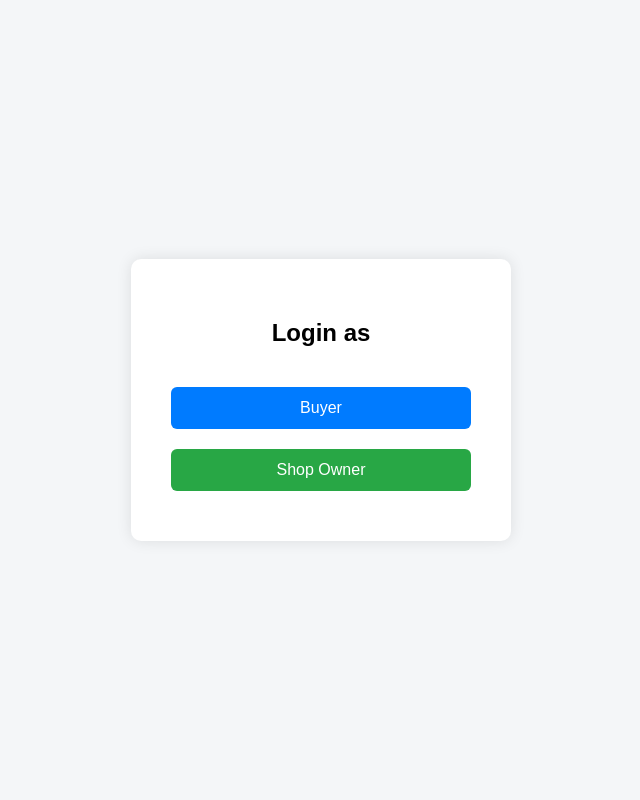
After one commit to AdithyaSanthoshPeddi/Shop-Bridge, a Flask app: page /login in a window 1280 px wide. The commit adds this page. Shown: the whole page, without its empty margins (319-959 px from the left). Run offline with Flask 3, Linux system fonts and the light colour scheme.

Commit message:
Add/Update ShopBridge files

```diff
--- a/app.py
+++ b/app.py
@@ -1,20 +1,78 @@
-from flask import Flask, render_template, request, redirect
+from flask import Flask, render_template, request, redirect, url_for, session
 
 app = Flask(__name__)
+app.secret_key = "shopbridge_secret_key"
 
-products = []
+# Store shops and products
+shops = {}
 
+# ---------------- LOGIN ----------------
+@app.route("/login", methods=["GET", "POST"])
+def login():
+    if request.method == "POST":
+        role = request.form["role"]
+        session["role"] = role
+        return redirect("/")
+    return render_template("login.html")
+
+@app.route("/logout")
+def logout():
+    session.clear()
+    return redirect("/login")
+
+# ---------------- HOME ----------------
 @app.route("/")
 def home():
-    return render_template("index.html", products=products)
+    if "role" not in session:
+        return redirect("/login")
 
-@app.route("/add", methods=["GET", "POST"])
-def add_product():
+    # Buyer sees all shops
+    if session["role"] == "buyer":
+        return render_template("shops.html", shops=shops, role="buyer")
+
+    # Owner sees his shop only
+    if session["role"] == "owner":
+        if "shop_name" in session:
+            return redirect(url_for("view_shop", shop_name=session["shop_name"]))
+        return redirect("/add_shop")
+
+# ---------------- ADD SHOP (OWNER ONLY) ----------------
+@app.route("/add_shop", methods=["GET", "POST"])
+def add_shop():
+    if session.get("role") != "owner":
+        return "Access Denied"
+
+    if request.method == "POST":
+        shop_name = request.form["shop_name"]
+        shops[shop_name] = []
+        session["shop_name"] = shop_name
+        return redirect(url_for("view_shop", shop_name=shop_name))
+
+    return render_template("add_shop.html")
+
+# ---------------- VIEW PRODUCTS ----------------
+@app.route("/shop/<shop_name>")
+def view_shop(shop_name):
+    products = shops.get(shop_name, [])
+    return render_template(
+        "products.html",
+        shop_name=shop_name,
+        products=products,
+        role=session["role"]
+    )
+
+# ---------------- ADD PRODUCT (OWNER ONLY) ----------------
+@app.route("/add/<shop_name>", methods=["GET", "POST"])
+def add_product(shop_name):
+    if session.get("role") != "owner":
+        return "Access Denied"
+
     if request.method == "POST":
         name = request.form["name"]
         price = request.form["price"]
-        products.append({"name": name, "price": price})
-        return redirect("/")
-    return render_template("add_product.html")
+        shops[shop_name].append({"name": name, "price": price})
+        return redirect(url_for("view_shop", shop_name=shop_name))
+
+    return render_template("add_product.html", shop_name=shop_name)
 
 app.run(debug=True)
--- /dev/null
+++ b/templates/login.html
@@ -0,0 +1,71 @@
+<!DOCTYPE html>
+<html>
+<head>
+    <title>Login - ShopBridge</title>
+    <style>
+        body {
+            margin: 0;
+            height: 100vh;
+            display: flex;
+            justify-content: center;
+            align-items: center;
+            background-color: #f4f6f8;
+            font-family: Arial, sans-serif;
+        }
+
+        .login-box {
+            background: white;
+            padding: 40px;
+            border-radius: 10px;
+            box-shadow: 0 0 15px rgba(0,0,0,0.1);
+            text-align: center;
+            width: 300px;
+        }
+
+        .login-box h2 {
+            margin-bottom: 30px;
+        }
+
+        .login-btn {
+            width: 100%;
+            padding: 12px;
+            margin: 10px 0;
+            font-size: 16px;
+            border: none;
+            border-radius: 6px;
+            cursor: pointer;
+        }
+
+        .buyer {
+            background-color: #007bff;
+            color: white;
+        }
+
+        .owner {
+            background-color: #28a745;
+            color: white;
+        }
+
+        .login-btn:hover {
+            opacity: 0.9;
+        }
+    </style>
+</head>
+<body>
+
+<div class="login-box">
+    <h2>Login as</h2>
+
+    <form method="post">
+        <button class="login-btn buyer" name="role" value="buyer">
+            Buyer
+        </button>
+
+        <button class="login-btn owner" name="role" value="owner">
+            Shop Owner
+        </button>
+    </form>
+</div>
+
+</body>
+</html>
```
Also changed, not shown: templates/add_product.html (+6 -3 lines), templates/add_shop.html (added, +20 -0 lines), templates/products.html (added, +25 -0 lines), templates/shops.html (added, +23 -0 lines).
